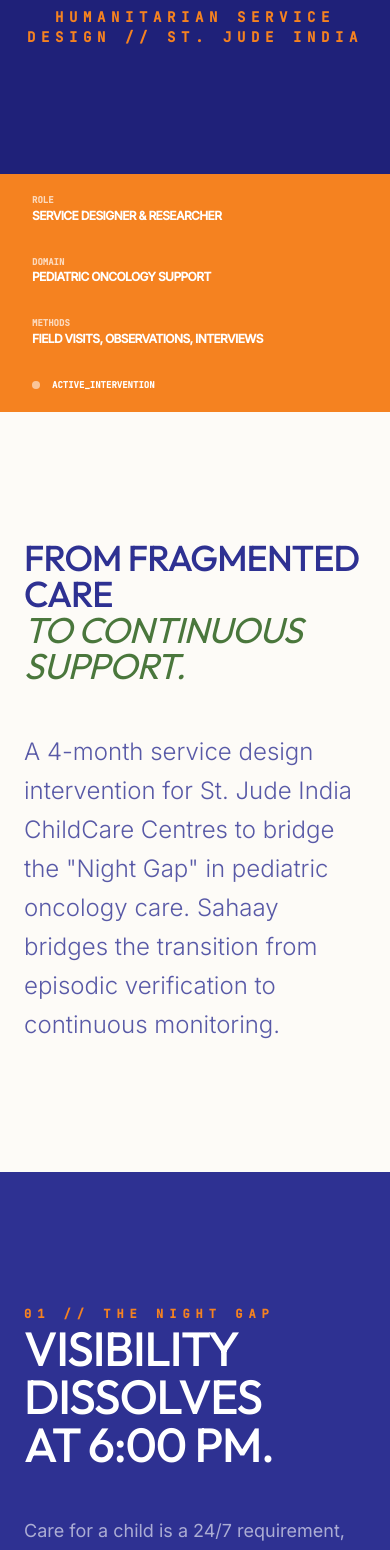
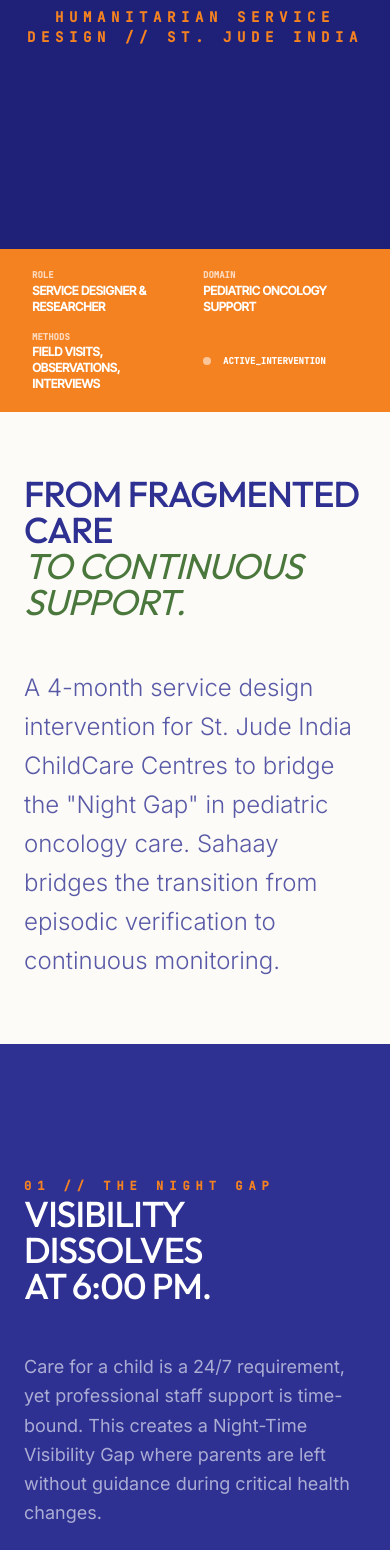
Before and after one commit to Adityacodeswell/Portfolio, a React (Vite) app: page /project/sahaay in a window 390 px wide. Shown: the part 432-1982 px from the top of the page. Built offline with nearby package versions, Linux system fonts and the light colour scheme.

Commit message:
Enhance responsiveness of SahaayCaseStudy layout
Updated layout and spacing for responsiveness in the SahaayCaseStudy component to improve usability on smaller screens.

```diff
--- a/src/components/SahaayCaseStudy.tsx
+++ b/src/components/SahaayCaseStudy.tsx
@@ -89,7 +89,8 @@
 
         {/* Metadata Bar */}
         <div className="absolute bottom-0 left-0 w-full bg-[#F58220] px-8 py-5 z-40">
-          <div className="max-w-[1800px] mx-auto flex flex-wrap justify-between items-center gap-8 text-white">
+           {/* RESPONSIVE FIX: Convert metadata bar to grid layout grid-cols-2 md:flex md:flex-wrap with dynamic gaps (gap-4 md:gap-8) to stop word truncation on screens under 400px */}
+           <div className="max-w-[1800px] mx-auto grid grid-cols-2 md:flex md:flex-wrap justify-between items-center gap-4 md:gap-8 text-white">
              <div className="flex flex-col">
                <span className="font-mono text-[9px] uppercase font-bold opacity-70">ROLE</span>
                <span className="font-sans font-bold uppercase tracking-tighter text-xs">Service Designer & Researcher</span>
@@ -111,7 +112,8 @@
       </header>
 
       {/* Intro Narration */}
-      <section className="py-32 px-6">
+      {/* RESPONSIVE FIX: Scale padding on intro narration (py-16 md:py-32) to prevent excessive whitespace below hero on mobile */}
+      <section className="py-16 md:py-32 px-6">
         <div className="max-w-4xl mx-auto space-y-12">
           <h2 className="text-4xl md:text-6xl font-display font-medium tracking-tight uppercase leading-none">
             From Fragmented Care <br/><span className="text-[#4A773C] italic font-light">to Continuous Support.</span>
@@ -125,10 +127,12 @@
       {/* 01. Problem Discovery: The Night Gap */}
       <section className="bg-[#2E3192] text-white py-32 md:py-56 px-6 overflow-hidden">
         <div className="max-w-[1400px] mx-auto">
-          <div className="grid grid-cols-1 lg:grid-cols-2 gap-24 items-center mb-32">
+          {/* RESPONSIVE FIX: Change gap to gap-12 lg:gap-24 on single columns to keep layout elements cleanly cohesive */}
+          <div className="grid grid-cols-1 lg:grid-cols-2 gap-12 lg:gap-24 items-center mb-32">
             <div className="space-y-12">
               <span className="text-[#F58220] font-mono text-xs font-bold tracking-[0.5em] uppercase">01 // THE NIGHT GAP</span>
-              <h3 className="text-5xl md:text-8xl font-display font-medium tracking-tightest uppercase leading-none">
+              {/* RESPONSIVE FIX: Introduce an intermediate sm step size (text-4xl sm:text-5xl md:text-8xl) to prevent horizontal layout overflow */}
+              <h3 className="text-4xl sm:text-5xl md:text-8xl font-display font-medium tracking-tightest uppercase leading-none">
                 Visibility <br/> Dissolves <br/> at 6:00 PM.
               </h3>
               <p className="text-white/60 text-lg leading-relaxed font-sans max-w-lg">
@@ -138,7 +142,8 @@
 
             {/* Day vs Night Split Visual */}
             <div className="relative aspect-square md:aspect-[4/5] bg-white/5 rounded-3xl overflow-hidden border border-white/10 flex">
-               <div className="w-1/2 h-full bg-[#4A773C]/20 border-r border-white/5 p-8 flex flex-col justify-between">
+               {/* RESPONSIVE FIX: Reduce split panel paddings to p-4 md:p-8 to maximize structural density for smaller viewports */}
+               <div className="w-1/2 h-full bg-[#4A773C]/20 border-r border-white/5 p-4 md:p-8 flex flex-col justify-between">
                   <div className="flex items-center gap-3">
                     <Sun className="text-white/40" size={20} />
                     <span className="font-mono text-[10px] font-bold tracking-widest uppercase text-white/40">Staff Hours</span>
@@ -150,7 +155,8 @@
                   </div>
                   <span className="font-mono text-[9px] text-[#4A773C] font-bold">SYSTEMATIC_CARE</span>
                </div>
-               <div className="w-1/2 h-full bg-black/40 p-8 flex flex-col justify-between">
+               {/* RESPONSIVE FIX: Reduce split panel paddings to p-4 md:p-8 to maximize structural density for smaller viewports */}
+               <div className="w-1/2 h-full bg-black/40 p-4 md:p-8 flex flex-col justify-between">
                   <div className="flex items-center gap-3">
                     <Moon className="text-white/40" size={20} />
                     <span className="font-mono text-[10px] font-bold tracking-widest uppercase text-white/40">The Gap</span>
@@ -170,9 +176,11 @@
             </div>
           </div>
 
-          <div className="max-w-4xl mx-auto text-center space-y-12 py-24 border-y border-white/10">
+          {/* RESPONSIVE FIX: Switch vertical spacing padding to py-12 md:py-24 on mobile and update size styles */}
+          <div className="max-w-4xl mx-auto text-center space-y-12 py-12 md:py-24 border-y border-white/10">
             <p className="font-mono text-xs uppercase text-[#F58220] font-black tracking-widest">Core Inquiry</p>
-            <h4 className="text-3xl md:text-5xl font-display font-black uppercase leading-tight">
+            {/* RESPONSIVE FIX: Decrease HMW question font size to text-xl sm:text-2xl md:text-5xl inside mobile blocks */}
+            <h4 className="text-xl sm:text-2xl md:text-5xl font-display font-black uppercase leading-tight">
               "How might we enable staff to ensure consistent, timely and reliable care without increasing manual workload or dependency on informal coordination?"
             </h4>
           </div>
```
